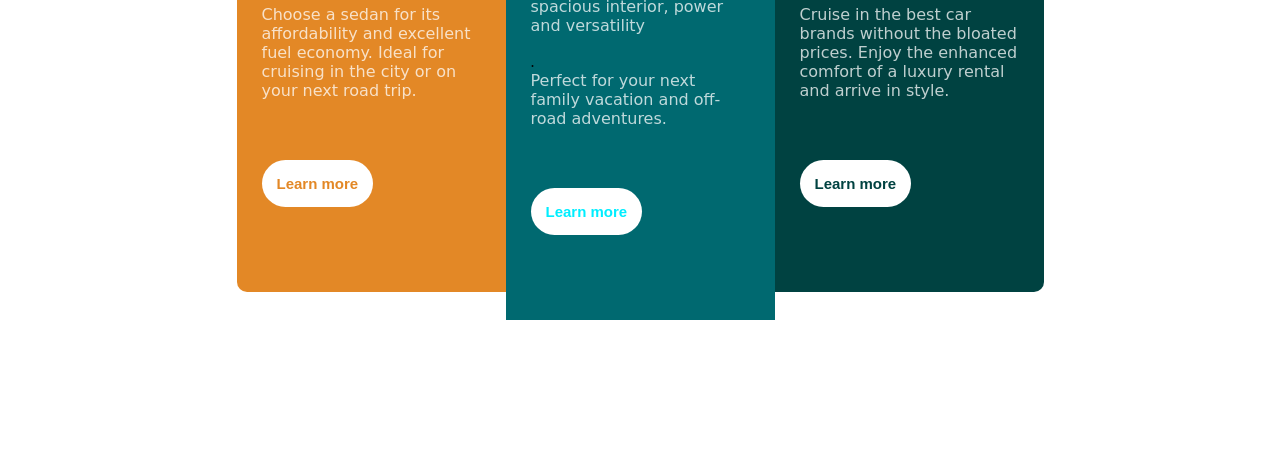
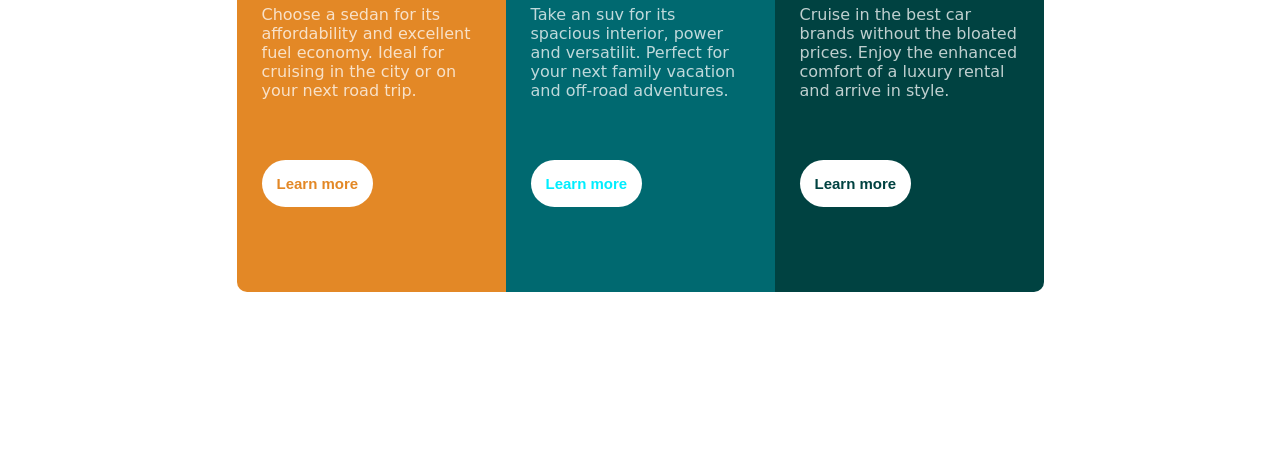
Before and after one commit to Nneny-bit/FlexboxandGrid, a plain HTML site: page index.html in a window 1280 px wide. Shown: the part 406-880 px from the top of the page. Drawn offline with Linux system fonts and the light colour scheme.

Commit message:
Update index.html

```diff
--- a/index.html
+++ b/index.html
@@ -27,8 +27,7 @@
             <div class="content">
             <img src="suvs.svg" alt="image" width="70px">
             <h1>suvs</h1>
-            <P>Take an suv for its spacious interior, power and versatility</P><br>.
-            <p>Perfect for your next family vacation and off-road adventures.</P>
+            <P>Take an suv for its spacious interior, power and versatilit. Perfect for your next family vacation and off-road adventures.</P>
             <button class="btn btn2">Learn more</button>
         </div>
         </div>
```
